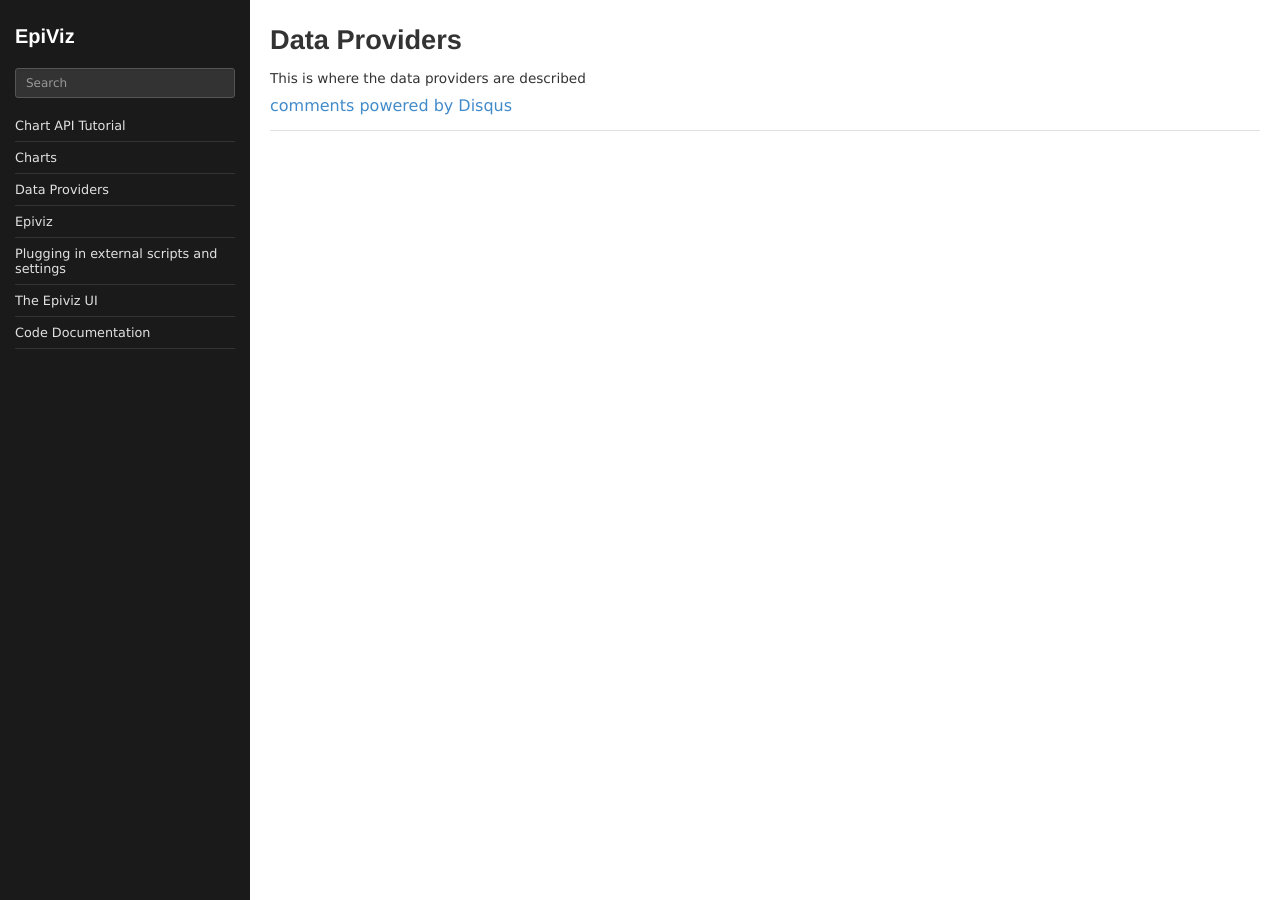
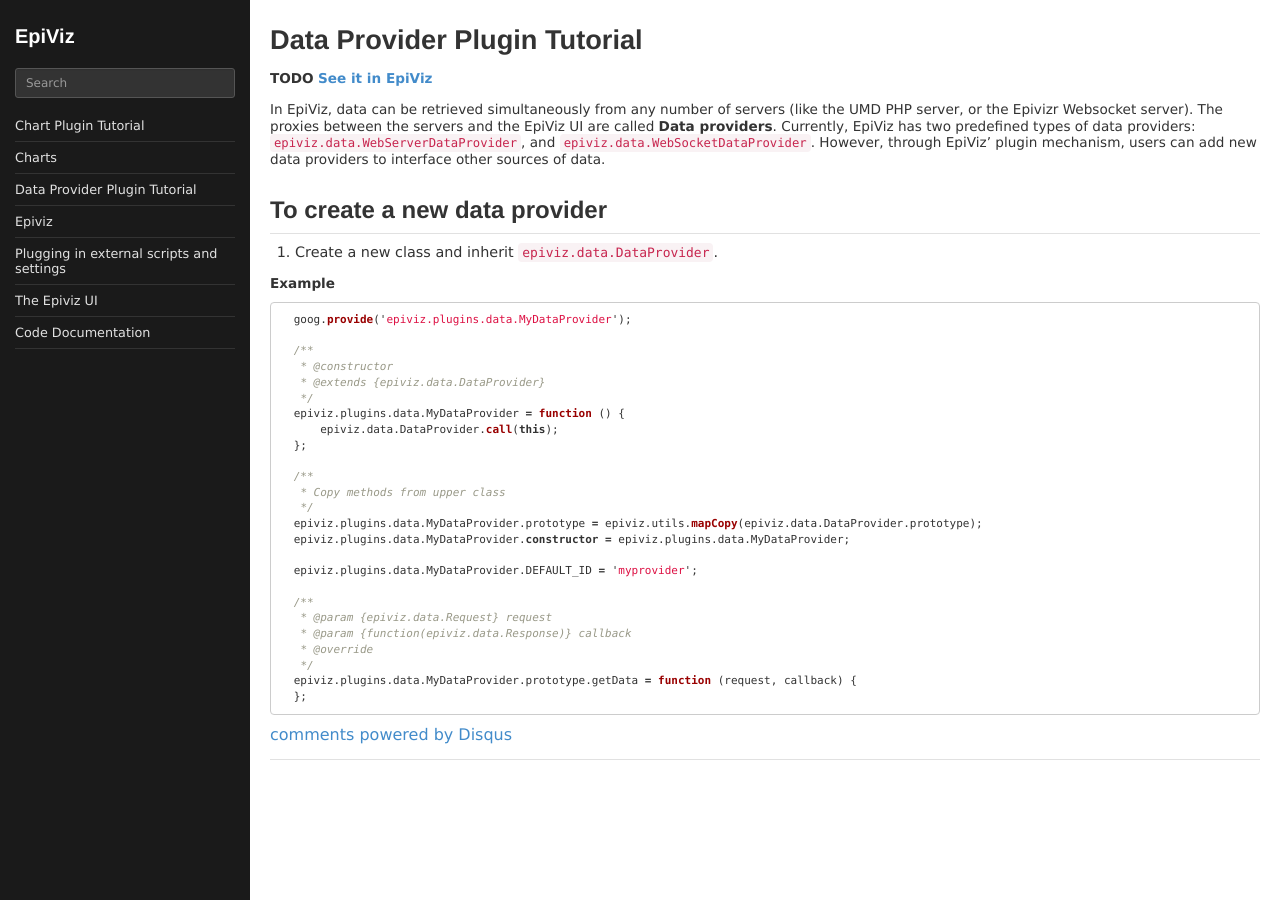
Before and after one commit to epiviz/epiviz.github.io.old, a Jekyll site: the page built from dataproviders.md, in a window 1280 px wide. Built offline with Jekyll 4.4.1, drawn with Linux system fonts in a browser that asks for light colours; Markdown is read by kramdown in place of the engine named in the settings; comment, search, counter and statistics services are not loaded.

Commit message:
start work on Data Provider Plugin Tutorial

````diff
--- a/dataproviders.md
+++ b/dataproviders.md
@@ -1,6 +1,46 @@
 ---
 layout: page
-title: Data Providers
+title: Data Provider Plugin Tutorial
 ---
 
-This is where the data providers are described
+**TODO**
+**[See it in EpiViz]({{ site.epivizUiMain }}?ws=Y8kWxCO2Ajn&settings=http://rawgit.com/florin-chelaru/11017763/raw/029170a67f62bbd8a98dc38761a9cf363476fc40/my-epiviz-settings.js&script[]=http://rawgit.com/florin-chelaru/11017650/raw/93c16c0af3f3246c348c217d738f625c72de66b9/my-track-type.js&script[]=http://rawgit.com/florin-chelaru/11017610/raw/bbf488cebe8d0b35e23c993b8cd8a851430dd6dc/my-track.js)**
+
+In EpiViz, data can be retrieved simultaneously from any number of servers (like the UMD PHP server, or the Epivizr
+Websocket server). The proxies between the servers and the EpiViz UI are called **Data providers**. Currently, EpiViz
+has two predefined types of data providers: `epiviz.data.WebServerDataProvider`, and `epiviz.data.WebSocketDataProvider`.
+However, through EpiViz' plugin mechanism, users can add new data providers to interface other sources of data.
+
+## To create a new data provider
+
+1. Create a new class and inherit `epiviz.data.DataProvider`.
+
+  **Example**
+
+  ```javascript
+  goog.provide('epiviz.plugins.data.MyDataProvider');
+
+  /**
+   * @constructor
+   * @extends {epiviz.data.DataProvider}
+   */
+  epiviz.plugins.data.MyDataProvider = function () {
+      epiviz.data.DataProvider.call(this);
+  };
+
+  /**
+   * Copy methods from upper class
+   */
+  epiviz.plugins.data.MyDataProvider.prototype = epiviz.utils.mapCopy(epiviz.data.DataProvider.prototype);
+  epiviz.plugins.data.MyDataProvider.constructor = epiviz.plugins.data.MyDataProvider;
+
+  epiviz.plugins.data.MyDataProvider.DEFAULT_ID = 'myprovider';
+
+  /**
+   * @param {epiviz.data.Request} request
+   * @param {function(epiviz.data.Response)} callback
+   * @override
+   */
+  epiviz.plugins.data.MyDataProvider.prototype.getData = function (request, callback) {
+  };
+  ```
````
Also changed, not shown: chart-api.md (+7 -8 lines), img/scr_add_mytrack.png (added), img/scr_mytrack.png (added).
